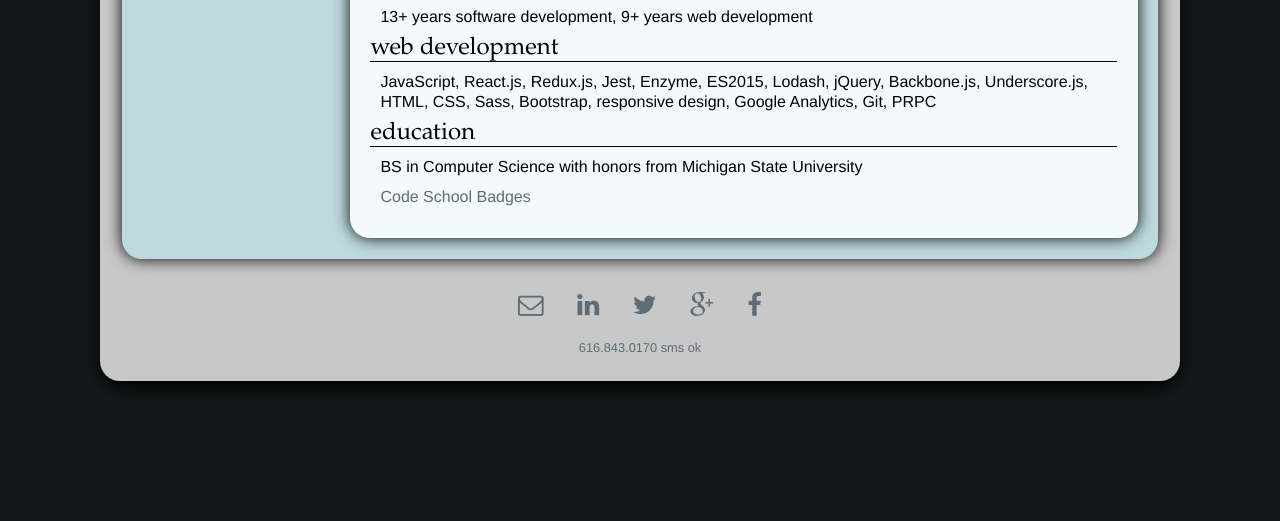
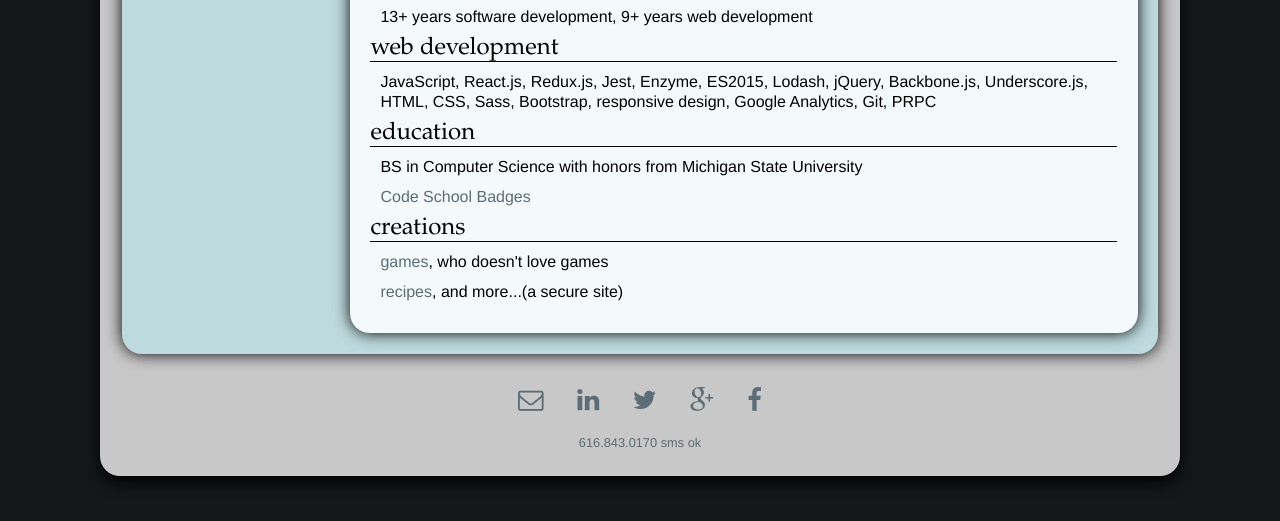
Before and after one commit to nkas17/nathanmweller, a plain HTML site: page index.html in a window 1280 px wide. Shown: the part 185-706 px from the top of the page. Drawn offline with Linux system fonts and the light colour scheme.

Commit message:
added links to sites

```diff
--- a/index.html
+++ b/index.html
@@ -43,6 +43,9 @@
 					<p>BS in Computer Science with honors from Michigan State University</p>
 					<p><a href="https://www.codeschool.com/users/2817163">Code School Badges</a></p>
 
+					<h2>creations</h2>
+					<p><a href="http://games.nathanmweller.com">games</a>, who doesn't love games</p>
+					<p><a href="http://recipes.nathanmweller.com">recipes</a>, and more...(a secure site)</p>
 				</article>
 			</section>
 
```
